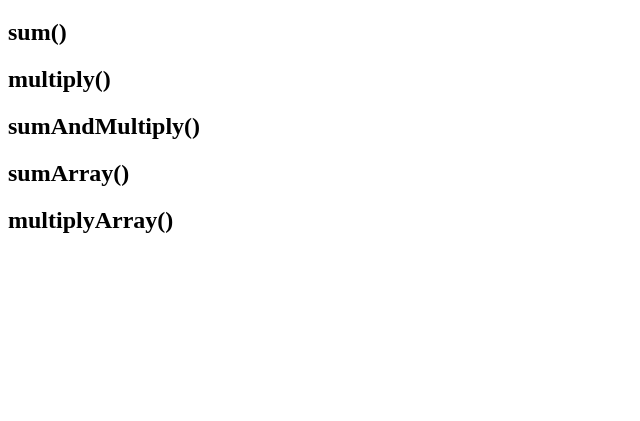
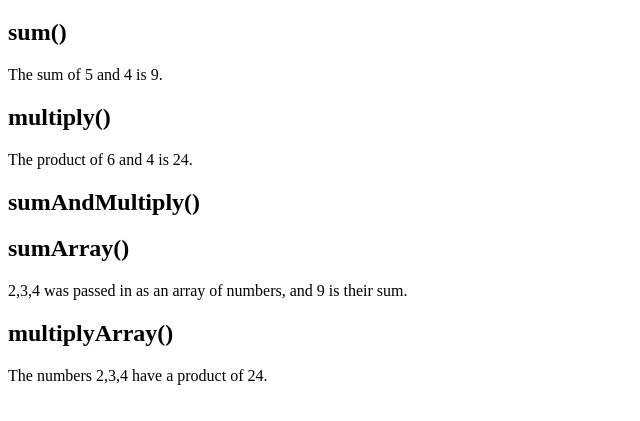
Before and after one commit to alicialycan/lab5New, a plain HTML site: page index.html in a window 1280 px wide. Shown: the part 61-482 px from the top of the page, without its empty margins (0-640 px from the left). Drawn offline with Linux system fonts and the light colour scheme.

Commit message:
Question5

```diff
--- a/app.js
+++ b/app.js
@@ -11,6 +11,7 @@ For TODO item, be sure to change it to say DONE when you have successfully compl
 function sum(a,b){ //eslint-disable-line
   var theSum = a + b;
   var message = 'The sum of ' + a + ' and ' + b + ' is ' + theSum + '.';
+  document.getElementById('sum').innerHTML = message;
   return [theSum, message];
 }
 
@@ -29,6 +30,7 @@ Test this function by hand in the console to get it working, and when you think
 function multiply(a,b){ //eslint-disable-line
   var theProduct = a * b;
   var message = 'The product of ' + a + ' and ' + b + ' is ' + theProduct + '.';
+  document.getElementById('multiply').innerHTML = message;
   return [theProduct, message];
 }
 
@@ -57,6 +59,7 @@ function sumAndMultiply(a,b,c){ //eslint-disable-line
   console.log ('product of a*b*c', theProduct2);
   var message = (a + 'and ' + b + 'and ' + c + 'sum to ' + theSum2 + '.');
   var message2 = ('The product of ' + a + 'and ' + b + 'and ' + c + 'is ' + theProduct2 + '.');
+  document.getElementById('sumAndMultiply').innerHTML = message;
   return [theSum2, theProduct2, message, message2];
 }
 
@@ -81,6 +84,7 @@ function sumArray(testArray){ //eslint-disable-line
   console.log ('array total', + arrayTotal2[0]);
   var message = (testArray[0] + ',' + testArray[1] + ',' + testArray[2] + ' was passed in as an array of numbers, and ' + arrayTotal2[0] + ' is their sum.');
   console.log ('message', message);
+  document.getElementById('sumArray').innerHTML = message;
   return [arrayTotal2[0], message];
 }
 
@@ -103,6 +107,7 @@ function multiplyArray(testArray){ //eslint-disable-line
   console.log ('array total', + productArray2[0]);
   var message = ('The numbers ' + testArray[0] + ',' + testArray[1] + ',' + testArray[2] + ' have a product of ' + productArray2[0] + '.');
   console.log ('message', message);
+  document.getElementById('multiplyArray').innerHTML = message;
   return [productArray2[0], message];
 }
 
--- a/index.html
+++ b/index.html
@@ -12,17 +12,17 @@
     <p id="sum"></p>
 
     <h2>multiply()</h2>
-    <p></p>
+    <p id="multiply"></p>
 
     <h2>sumAndMultiply()</h2>
-    <p></p>
+    <p id ="sumAndMultiply"></p>
     <p></p>
 
     <h2>sumArray()</h2>
-    <p></p>
+    <p id ="sumArray"></p>
 
     <h2>multiplyArray()</h2>
-    <p></p>
+    <p id ="multiplyArray"></p>
 
     <script src="tests.js" type="text/javascript"></script>
     <script src="app.js" type="text/javascript"></script>
```
